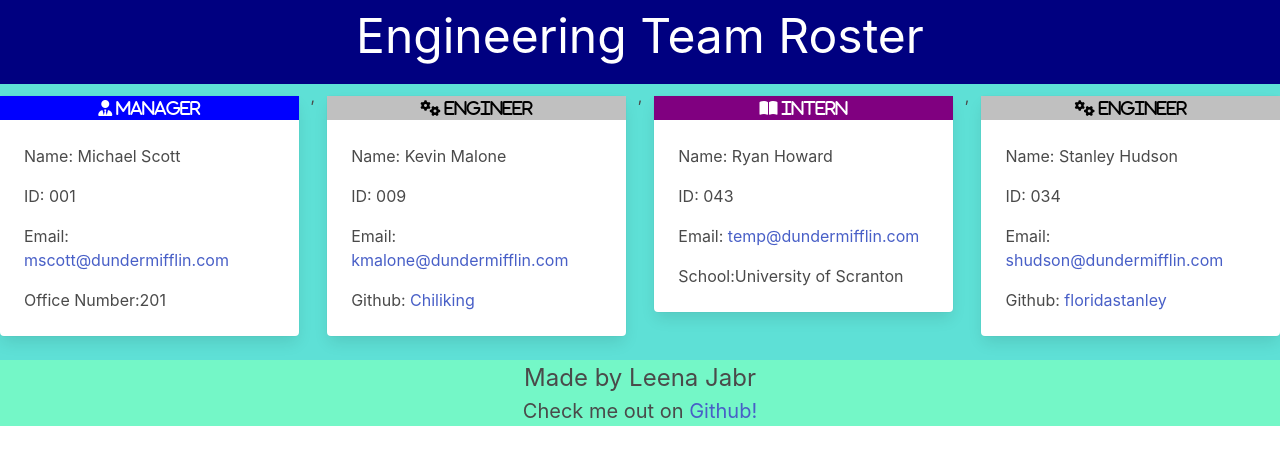
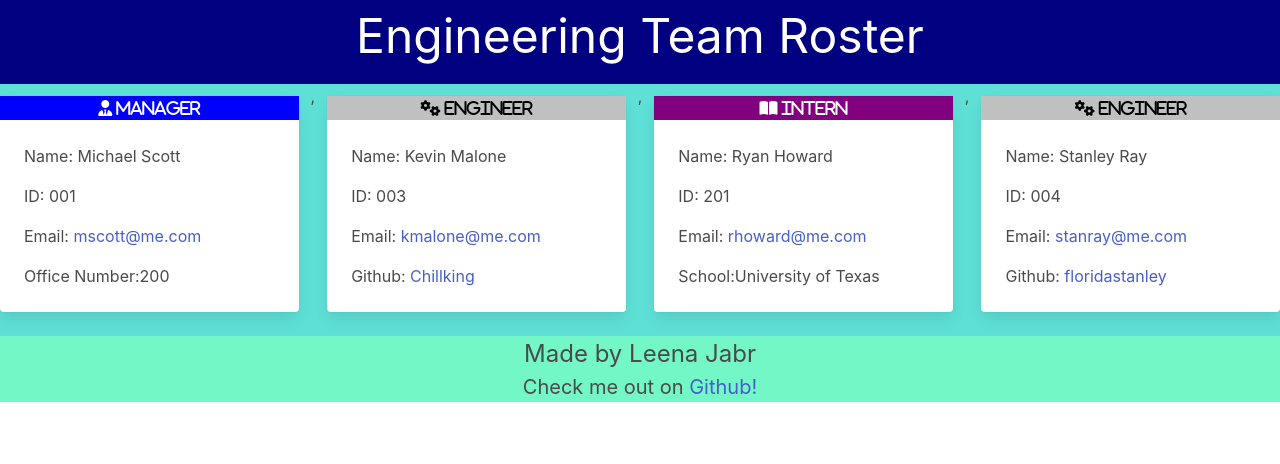
Before and after one commit to LeenaJabr/Challenge-10-Team-Profile-Generator, a website: page teamRoster.html in a window 1280 px wide. Drawn offline with nearby package versions, Linux system fonts and the light colour scheme.

Commit message:
Final Push

```diff
--- a/src/script.js
+++ b/src/script.js
@@ -40,7 +40,7 @@
     </div>
     <!-- The following code will generate the footer at the bottom of the page -->
     <footer>
-        <p class="is-size-4">Made by Adam Wagh</p>
+        <p class="is-size-4">Made by Leena Jabr</p>
         <h5 class="is-size-5">Check me out on <a href="https://github.com/LeenaJabr">Github!</a> </h5>
     </footer>
 
--- a/teamRoster.html
+++ b/teamRoster.html
@@ -1,33 +1,26 @@
 <!DOCTYPE html>
 <html lang="en">
 <head>
-    <meta charset="UTF-8" />
-    <meta http-equiv="X-UA-Compatible" content="IE=edge" />
-    <meta name="viewport" content="width=device-width, initial-scale=1.0" />
-    <title>Engineering Team</title>
+    <meta charset="UTF-8">
+    <meta http-equiv="X-UA-Compatible" content="IE=edge">
+    <meta name="viewport" content="width=device-width, initial-scale=1.0">
+    <title>Engineering Team </title>
     <!-- FontAwesome Icons -->
-    <script
-      src="https://kit.fontawesome.com/b923619c5f.js"
-      crossorigin="anonymous"
-    ></script>
+    <script src="https://kit.fontawesome.com/b923619c5f.js" crossorigin="anonymous"></script>
     <!-- Importing Bulma -->
-    <link
-      rel="stylesheet"
-      href="https://cdn.jsdelivr.net/npm/bulma@0.9.4/css/bulma.min.css"
-    />
+    <link rel="stylesheet" href="https://cdn.jsdelivr.net/npm/bulma@0.9.4/css/bulma.min.css">
     <!-- Linking my style sheet -->
-    <link rel="stylesheet" href="./style.css" />
+    <link rel="stylesheet" href="./style.css">
 </head>
 <body>
     <!-- The following code generates a banner at the top of the page -->
     <div id="top-banner" class="columns">
         <div class="column">
-        <h1 class="is-size-1">Engineering Team Roster</h1>
+            <h1 class="is-size-1">Engineering Team Roster </h1>
         </div>
     </div>
-
     <!-- The following code will generate the card holder in the middle of the page -->
-    <div class="columns">
+    <div class='columns'>
         <div id="manager-card" class="column">
     <div class="card">
         <div class="roleHeader">
@@ -36,20 +29,13 @@
         <div class="card-content">
             <div class="content">
                 <p>Name: Michael Scott</p>
-              <p>ID: 001</p>
-              <p>
-                Email:
-                <a href="mailto:mscott@dundermifflin.com"
-                  >mscott@dundermifflin.com</a
-                >
-              </p>
-              <p>Office Number:201</p>
+                <p>ID: 001 </p>
+                <p>Email: <a href="mailto:mscott@me.com">mscott@me.com</a></p>
+                <p>Office Number:200</p>
             </div>
         </div>
     </div>
-      </div>
-      ,
-      <div id="engineer-card" class="column">
+</div>,<div id="engineer-card" class="column">
     <div class="card">
         <div class="roleHeader">
             <i class="fa-solid fa-gears"> Engineer</i>
@@ -57,25 +43,13 @@
         <div class="card-content">
             <div class="content">
                 <p>Name: Kevin Malone</p>
-              <p>ID: 009</p>
-              <p>
-                Email:
-                <a href="mailto:kmalone@dundermifflin.com"
-                  >kmalone@dundermifflin.com</a
-                >
-              </p>
-              <p>
-                Github:
-                <a href="https://www.github.com/Chiliking" target="_blank">
-                  Chiliking</a
-                >
-              </p>
+                <p>ID: 003 </p>
+                <p>Email: <a href="mailto:kmalone@me.com">kmalone@me.com</a></p>
+                <p>Github: <a href="https://www.github.com/Chillking"target="_blank"> Chillking</a></p>
             </div>
         </div>
     </div>
-      </div>
-      ,
-      <div id="intern-card" class="column">
+</div>,<div id="intern-card" class="column">
     <div class="card">
         <div class="roleHeader">
         <i class="fa-solid fa-book-open"> Intern </i>
@@ -83,52 +57,34 @@
         <div class="card-content">
             <div class="content">
                 <p>Name: Ryan Howard</p>
-              <p>ID: 043</p>
-              <p>
-                Email:
-                <a href="mailto:temp@dundermifflin.com"
-                  >temp@dundermifflin.com</a
-                >
-              </p>
-              <p>School:University of Scranton</p>
+                <p>ID: 201 </p>
+                <p>Email: <a href="mailto:rhoward@me.com">rhoward@me.com</a></p>
+                <p>School:University of Texas</p>
             </div>
         </div>
     </div>
-      </div>
-      ,
-      <div id="engineer-card" class="column">
+</div>,<div id="engineer-card" class="column">
     <div class="card">
         <div class="roleHeader">
             <i class="fa-solid fa-gears"> Engineer</i>
         </div>
         <div class="card-content">
             <div class="content">
-              <p>Name: Stanley Hudson</p>
-              <p>ID: 034</p>
-              <p>
-                Email:
-                <a href="mailto:shudson@dundermifflin.com"
-                  >shudson@dundermifflin.com</a
-                >
-              </p>
-              <p>
-                Github:
-                <a href="https://www.github.com/floridastanley" target="_blank">
-                  floridastanley</a
-                >
-              </p>
-            </div>
+                <p>Name: Stanley Ray</p>
+                <p>ID: 004 </p>
+                <p>Email: <a href="mailto:stanray@me.com">stanray@me.com</a></p>
+                <p>Github: <a href="https://www.github.com/floridastanley"target="_blank"> floridastanley</a></p>
             </div>
         </div>
     </div>
 </div>
 
+    </div>
     <!-- The following code will generate the footer at the bottom of the page -->
     <footer>
         <p class="is-size-4">Made by Leena Jabr</p>
-      <h5 class="is-size-5">
-        Check me out on <a href="https://github.com/LeenaJabr">Github!</a>
-      </h5>
+        <h5 class="is-size-5">Check me out on <a href="https://github.com/LeenaJabr">Github!</a> </h5>
     </footer>
+
 </body>
 </html>
```
Lines whose indentation alone changed are shown as unchanged.
